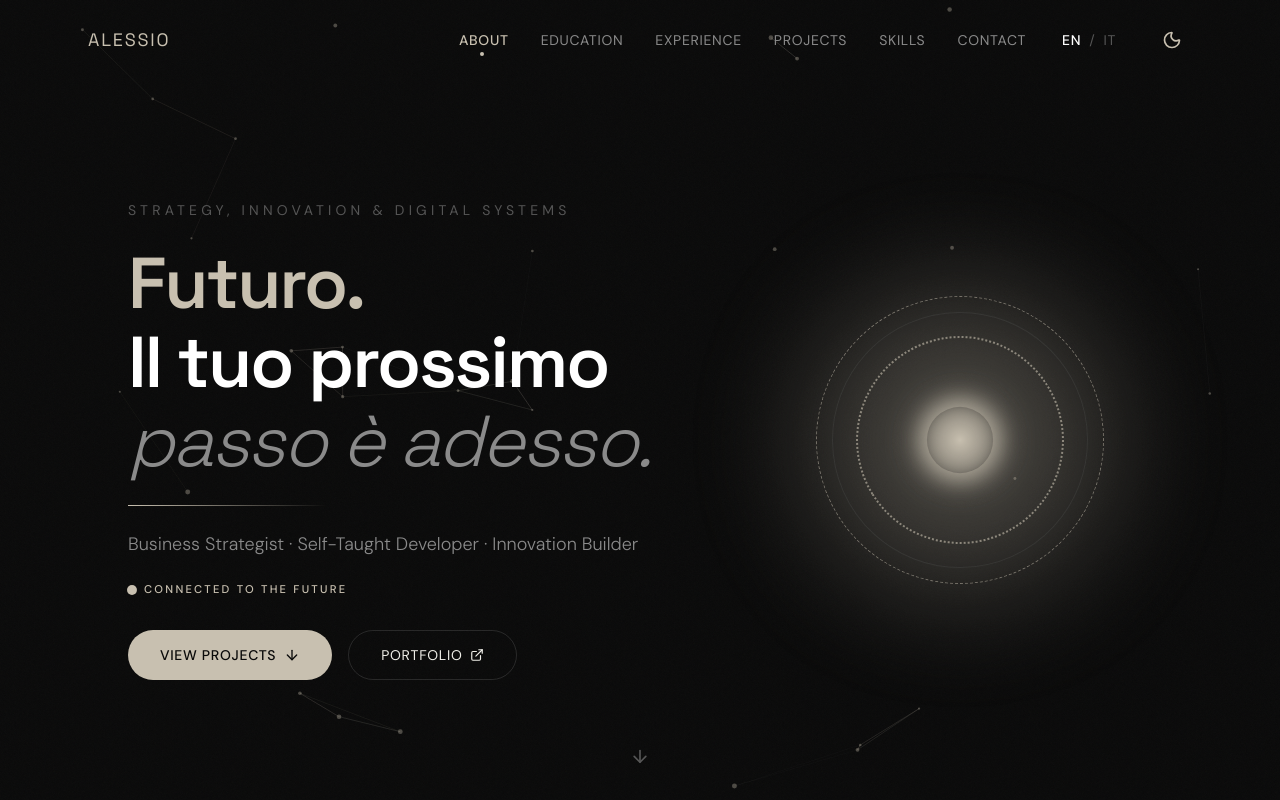
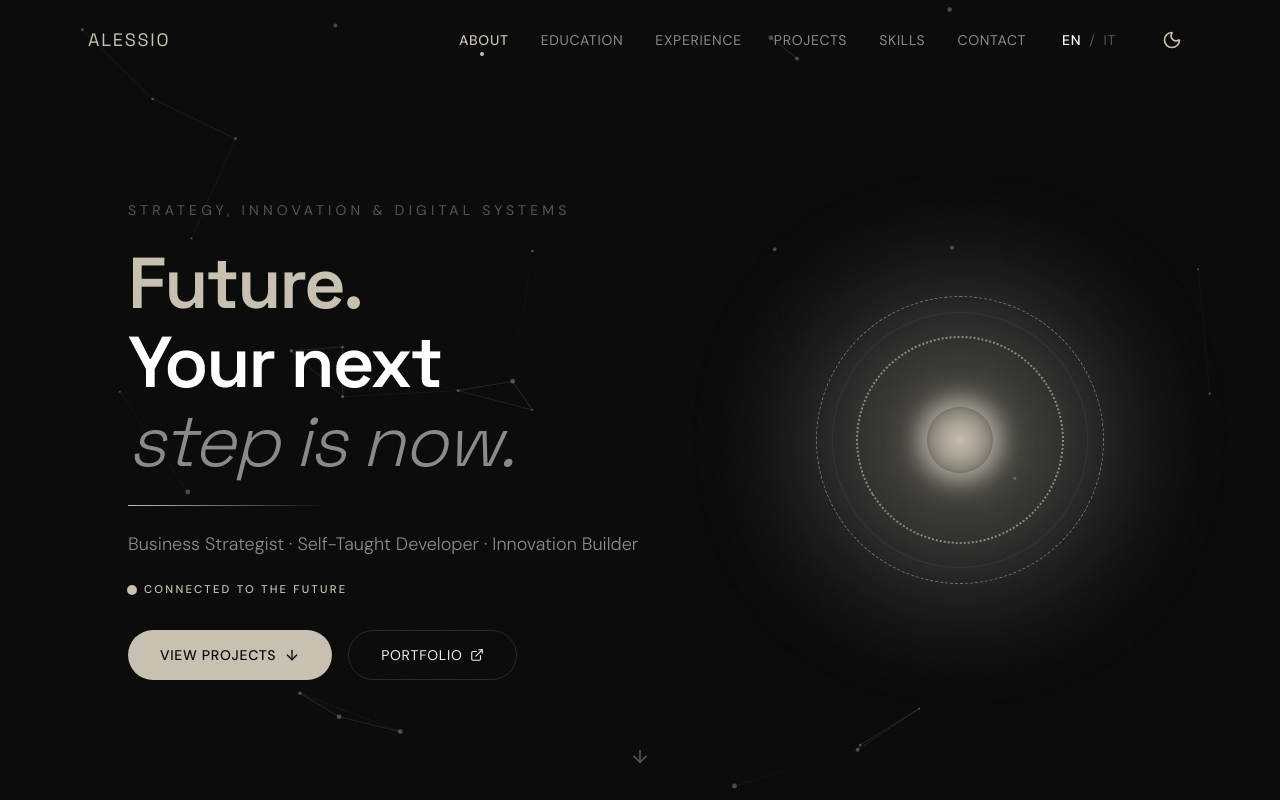
Before and after one commit to fiscedge25/Alessio-website, a Next.js app: page /en in a window 1280 px wide. Shown: the top 800 px of the page. Built offline with nearby package versions, Linux system fonts and the light colour scheme.

Commit message:
i18n: add translations and support for new hero section strings

```diff
--- a/components/Hero.tsx
+++ b/components/Hero.tsx
@@ -5,15 +5,12 @@ import { useTranslations } from "next-intl";
 import { identity } from "@/lib/data";
 import { ArrowDown, ExternalLink } from "lucide-react";
 
-// Animated words that cycle in the headline
-const CYCLING_WORDS = ["Ambizione.", "Visione.", "Coraggio.", "Futuro."];
-
-function CyclingWord() {
+function CyclingWord({ words }: { words: string[] }) {
     return (
         <span className="cycling-word-wrapper">
-            {CYCLING_WORDS.map((word, i) => (
+            {words.map((word, i) => (
                 <motion.span
-                    key={word}
+                    key={i} // Using index to avoid duplicate key issues if translations change
                     className="cycling-word"
                     initial={{ opacity: 0, y: 20 }}
                     animate={{ opacity: [0, 1, 1, 0], y: [20, 0, 0, -20] }}
@@ -21,7 +18,7 @@ function CyclingWord() {
                         delay: i * 2,
                         duration: 2,
                         repeat: Infinity,
-                        repeatDelay: (CYCLING_WORDS.length - 1) * 2,
+                        repeatDelay: (words.length - 1) * 2,
                         ease: "easeInOut",
                         times: [0, 0.15, 0.85, 1],
                     }}
@@ -41,6 +38,7 @@ function CyclingWord() {
 
 export default function Hero() {
     const t = useTranslations("hero");
+    const cyclingWords = [t("word_1"), t("word_2"), t("word_3"), t("word_4")];
 
     return (
         <section
@@ -92,11 +90,11 @@ export default function Hero() {
                                 minWidth: "11ch",
                             }}
                         >
-                            <CyclingWord />
+                            <CyclingWord words={cyclingWords} />
                         </span>
                         <br />
                         <span style={{ color: "var(--text-heading)" }}>
-                            Il tuo prossimo
+                            {t("hook_prefix")}
                         </span>
                         <br />
                         <span
@@ -106,7 +104,7 @@ export default function Hero() {
                                 fontStyle: "italic",
                             }}
                         >
-                            passo è adesso.
+                            {t("hook_suffix")}
                         </span>
                     </motion.h1>
 
@@ -169,7 +167,7 @@ export default function Hero() {
                                 fontWeight: 500,
                             }}
                         >
-                            Connected to the Future
+                            {t("badge")}
                         </span>
                     </motion.div>
 
--- a/messages/en.json
+++ b/messages/en.json
@@ -11,7 +11,14 @@
         "headline": "Strategy, Innovation & Digital Systems",
         "tagline": "Business Strategist · Self-Taught Developer · Innovation Builder",
         "cta_projects": "View Projects",
-        "cta_portfolio": "Portfolio"
+        "cta_portfolio": "Portfolio",
+        "word_1": "Ambition.",
+        "word_2": "Vision.",
+        "word_3": "Courage.",
+        "word_4": "Future.",
+        "hook_prefix": "Your next",
+        "hook_suffix": "step is now.",
+        "badge": "Connected to the Future"
     },
     "about": {
         "label": "About",
--- a/messages/it.json
+++ b/messages/it.json
@@ -11,7 +11,14 @@
         "headline": "Strategia, Innovazione & Sistemi Digitali",
         "tagline": "Business Strategist · Sviluppatore Autodidatta · Innovation Builder",
         "cta_projects": "Vedi Progetti",
-        "cta_portfolio": "Portfolio"
+        "cta_portfolio": "Portfolio",
+        "word_1": "Ambizione.",
+        "word_2": "Visione.",
+        "word_3": "Coraggio.",
+        "word_4": "Futuro.",
+        "hook_prefix": "Il tuo prossimo",
+        "hook_suffix": "passo è adesso.",
+        "badge": "Connected to the Future"
     },
     "about": {
         "label": "Chi Sono",
```
